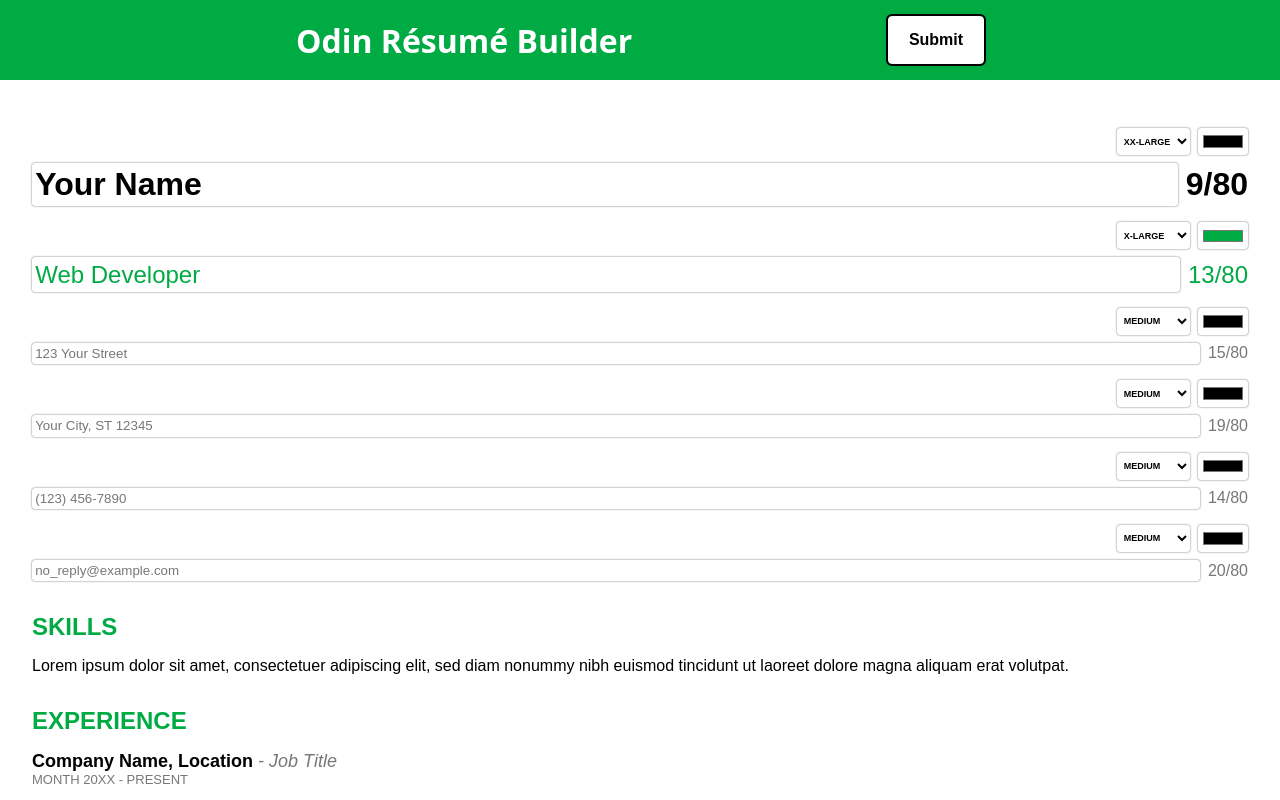
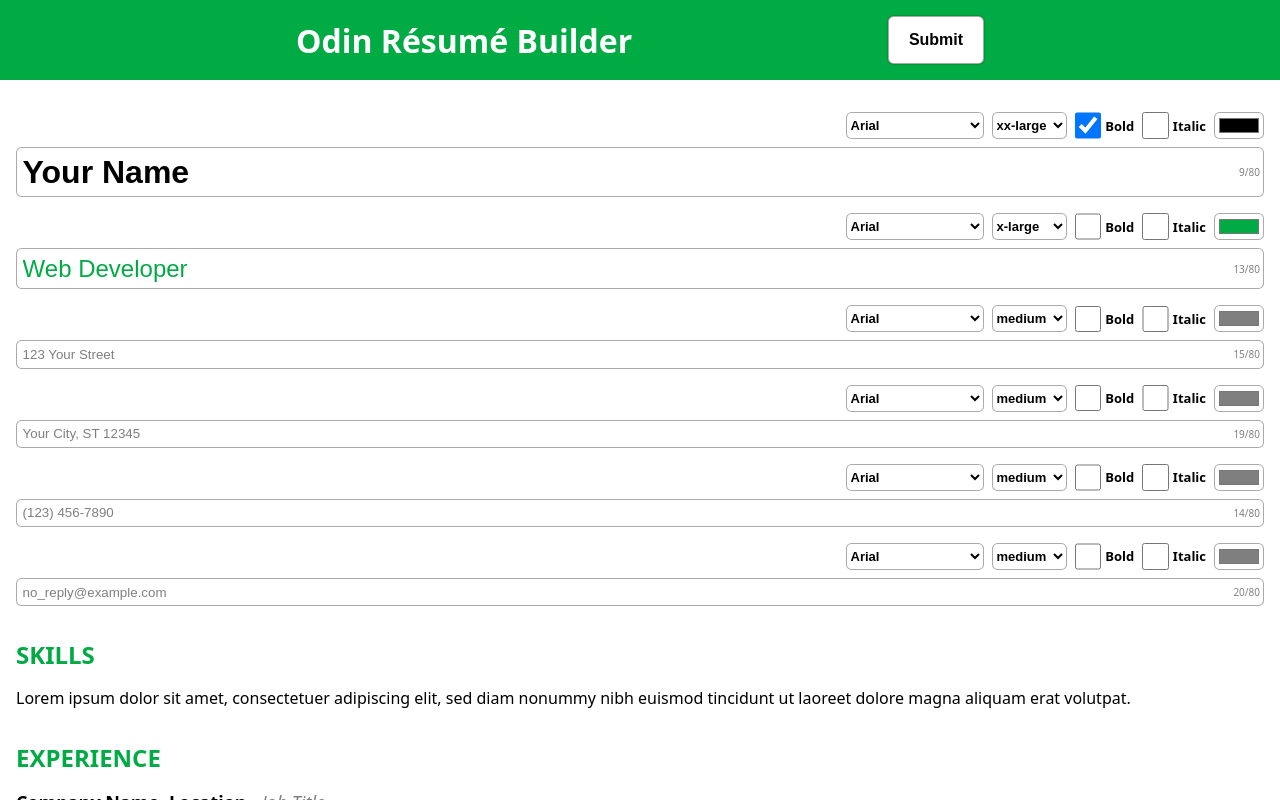
Before and after one commit to hussein-m-kandil/odin-resume-builder, a React (Vite) app: page / in a window 1280 px wide. Both pictures are taken after a click on the button "Edit". Shown: the top 800 px of the page. Built offline with nearby package versions, Linux system fonts and the light colour scheme.

Commit message:
Refactor the app & Add more entry style-controls

```diff
--- a/src/App.jsx
+++ b/src/App.jsx
@@ -1,6 +1,4 @@
 import { Fragment, useState } from "react";
-import Header from "./components/Header";
-import Button from "./components/Button";
 import { initialData } from "./data/initialData";
 
 function Select({ options, ...props }) {
@@ -8,20 +6,53 @@ function Select({ options, ...props }) {
     <select {...props}>
       {options.map((o, i) => (
         <option key={o} value={i} style={props.style}>
-          {o.toUpperCase()}
+          {o}
         </option>
       ))}
     </select>
   );
 }
 
-function StyleController({
+function Checkbox({
   id,
-  fontSizeValue,
-  onChangeFontSize,
-  colorValue,
-  onChangeColor,
+  labelText,
+  labelStyle,
+  checkboxStyle,
+  checked,
+  onChange,
+  checkboxBeforeLabel = true,
 }) {
+  return (
+    <label htmlFor={id} style={labelStyle}>
+      {!checkboxBeforeLabel && labelText}
+      <input
+        id={id}
+        type="checkbox"
+        checked={checked}
+        onChange={onChange}
+        style={checkboxStyle}
+      />
+      {checkboxBeforeLabel && labelText}
+    </label>
+  );
+}
+
+function StyleController({ id, styleObject, onStyleChange }) {
+  const FONT_FAMILIES = [
+    "sans-serif",
+    "Arial",
+    "Helvetica",
+    "Verdana",
+    "serif",
+    "Tahoma",
+    "Trebuchet MS",
+    "Times New Roman",
+    "Georgia",
+    "Garamond",
+    "monospace",
+    "Courier New",
+    "cursive",
+  ];
   const FONT_SIZES = [
     "xx-small",
     "x-small",
@@ -31,34 +62,105 @@ function StyleController({
     "x-large",
     "xx-large",
   ];
-  const defaultFontSize = FONT_SIZES.indexOf(fontSizeValue ?? "medium");
+  const defaultFontFamily = FONT_FAMILIES.indexOf(
+    styleObject.fontFamily || "Arial"
+  );
+  const defaultFontSize = FONT_SIZES.indexOf(styleObject.fontSize || "medium");
+  const containerStyle = {
+    marginTop: "1rem",
+    display: "flex",
+    flex: "1",
+    gap: "0.5rem",
+    flexWrap: "wrap",
+    justifyContent: "end",
+  };
+  const commonStyle = { fontSize: "small", fontWeight: "bold" };
+  const checkboxStylesProps = {
+    labelStyle: {
+      ...commonStyle,
+      display: "flex",
+      alignItems: "center",
+    },
+    checkboxStyle: {
+      height: "2em",
+      width: "2em",
+      marginTop: "0",
+      marginLeft: "0",
+      marginBottom: "0",
+      marginRight: "0.25rem",
+    },
+  };
+
+  const handleChangeFontFamily = (e) => {
+    onStyleChange({
+      ...styleObject,
+      fontFamily: FONT_FAMILIES[e.target.value],
+    });
+  };
+
+  const handleChangeFontSize = (e) => {
+    onStyleChange({ ...styleObject, fontSize: FONT_SIZES[e.target.value] });
+  };
+
+  const handleChangeBoldFont = (e) => {
+    onStyleChange({
+      ...styleObject,
+      fontWeight: e.target.checked ? "bold" : "normal",
+    });
+  };
+
+  const handleChangeItalicFont = (e) => {
+    onStyleChange({
+      ...styleObject,
+      fontStyle: e.target.checked ? "italic" : "normal",
+    });
+  };
+
+  const handleChangeColor = (e) => {
+    onStyleChange({ ...styleObject, color: e.target.value });
+  };
+
   return (
-    <div
-      style={{
-        marginTop: "1rem",
-        display: "flex",
-        flexWrap: "wrap",
-        gap: "0.5rem",
-        justifyContent: "flex-end",
-      }}
-    >
+    <div style={containerStyle}>
+      <Select
+        id={`${id}-ff-control`}
+        value={defaultFontFamily}
+        onChange={handleChangeFontFamily}
+        style={commonStyle}
+        options={FONT_FAMILIES}
+      />
       <Select
         id={`${id}-fs-control`}
         value={defaultFontSize}
-        onChange={(e) => onChangeFontSize(FONT_SIZES[e.target.value])}
-        style={{ fontSize: "xx-small", fontWeight: "bold" }}
+        onChange={handleChangeFontSize}
+        style={commonStyle}
         options={FONT_SIZES}
       />
+      <Checkbox
+        id={`${id}-bold-control`}
+        labelText={"Bold"}
+        {...checkboxStylesProps}
+        checked={styleObject.fontWeight === "bold"}
+        onChange={handleChangeBoldFont}
+      />
+      <Checkbox
+        id={`${id}-italic-control`}
+        labelText={"Italic"}
+        {...checkboxStylesProps}
+        checked={styleObject.fontStyle === "italic"}
+        onChange={handleChangeItalicFont}
+      />
       <input
+        id={`${id}-c-control`}
         type="color"
-        value={colorValue ?? ""}
-        onChange={(e) => onChangeColor(e.target.value)}
+        value={styleObject.color || "#000000"}
+        onChange={handleChangeColor}
       />
     </div>
   );
 }
 
-function Line({ id, initialText, initialStyle, editMode = false }) {
+function Line({ id, initialText, initialStyle, appColors, editMode = false }) {
   const MAX_LENGTH = 80;
 
   const [text, setText] = useState(initialText);
@@ -69,28 +171,21 @@ function Line({ id, initialText, initialStyle, editMode = false }) {
     setText((t) => (lenIsOk ? e.target.value : t));
   };
 
-  const handleChangeFontSize = (fs) => {
-    setStyle((s) => ({ ...s, fontSize: fs }));
-  };
-
-  const handleChangeColor = (c) => {
-    setStyle((s) => ({ ...s, color: c }));
-  };
-
   return editMode ? (
     <>
       <StyleController
         id={id}
-        fontSizeValue={style.fontSize}
-        onChangeFontSize={handleChangeFontSize}
-        colorValue={style.color}
-        onChangeColor={handleChangeColor}
+        styleObject={style}
+        onStyleChange={(newStyle) => {
+          setStyle((recentStyle) => ({ ...recentStyle, ...newStyle }));
+        }}
       />
       <div
         style={{
           margin: "0.5rem 0",
           display: "flex",
           alignItems: "center",
+          position: "relative",
         }}
       >
         <input
@@ -99,9 +194,17 @@ function Line({ id, initialText, initialStyle, editMode = false }) {
           maxLength={80}
           value={text}
           onChange={handleChangeInput}
-          style={{ ...style, width: "100%" }}
+          style={{ ...style, width: "100%", paddingRight: "2rem" }}
         />
-        <span style={{ ...style, marginLeft: "0.5rem" }}>
+        <span
+          style={{
+            marginLeft: "0.5rem",
+            fontSize: "x-small",
+            position: "absolute",
+            right: "0.25rem",
+            color: appColors.mid,
+          }}
+        >
           {`${text.length}/${MAX_LENGTH}`}
         </span>
       </div>
@@ -181,12 +284,49 @@ function List({ appColors, initialListItems, ordered = false }) {
   return ordered ? <ol>{jsxListItems}</ol> : <ul>{jsxListItems}</ul>;
 }
 
+function Header({ children, appColors }) {
+  return (
+    <div
+      className="header"
+      style={{
+        backgroundColor: appColors.accent,
+        position: "sticky",
+        zIndex: "1000",
+        width: "100%",
+        top: "0",
+      }}
+    >
+      <div
+        style={{
+          maxWidth: "720px",
+          margin: "0 auto",
+          padding: "1rem",
+          display: "flex",
+          justifyContent: "space-between",
+          alignItems: "center",
+          flex: "1",
+        }}
+      >
+        <h1
+          style={{
+            color: appColors.light,
+            margin: "0",
+          }}
+        >
+          Odin Résumé Builder
+        </h1>
+        {children}
+      </div>
+    </div>
+  );
+}
+
 function App() {
   const APP_COLORS = {
     accent: "#00ab44",
-    light: "#fff",
-    mid: "#777",
-    dark: "#000",
+    light: "#ffffff",
+    mid: "#7f7f7f",
+    dark: "#000000",
   };
 
   const [editMode, setEditMode] = useState(false);
@@ -203,21 +343,28 @@ function App() {
   });
 
   return (
-    <div>
+    <>
       <Header appColors={APP_COLORS}>
-        <Button
-          appColors={APP_COLORS}
-          className={"edit-btn"}
+        <button
+          type="button"
+          className="edit-btn"
           onClick={handleTogglingEditMode}
+          style={{
+            width: "6rem",
+            height: "3rem",
+            color: APP_COLORS.dark,
+            backgroundColor: APP_COLORS.light,
+          }}
         >
           {editMode ? "Submit" : "Edit"}
-        </Button>
+        </button>
       </Header>
-      <div className="resume-content">
+      <div style={{ padding: "1rem" }}>
         <Line
           {...getCommonEntryProps()}
           initialText={initialData.name}
           initialStyle={{
+            fontFamily: "Arial",
             fontSize: "xx-large",
             fontWeight: "bold",
           }}
@@ -226,6 +373,7 @@ function App() {
           {...getCommonEntryProps()}
           initialText={initialData.title}
           initialStyle={{
+            fontFamily: "Arial",
             fontSize: "x-large",
             color: APP_COLORS.accent,
           }}
@@ -235,7 +383,7 @@ function App() {
             {...getCommonEntryProps()}
             key={entry}
             initialText={entry}
-            initialStyle={{ color: APP_COLORS.mid }}
+            initialStyle={{ fontFamily: "Arial", color: APP_COLORS.mid }}
           />
         ))}
         <Head {...getCommonEntryProps()} initialText={"SKILLS"} />
@@ -281,7 +429,7 @@ function App() {
           initialListItems={initialData.awards}
         />
       </div>
-    </div>
+    </>
   );
 }
 
--- a/src/components/Button/Button.css
+++ /dev/null
@@ -1,32 +0,0 @@
-.btn {
-  -webkit-tap-highlight-color: transparent;
-  -webkit-appearance: none;
-  appearance: none;
-  outline: none;
-  border: none;
-  border-radius: 0.25rem;
-  padding: 0.5rem 1rem;
-  aspect-ratio: 3/2;
-  font-size: medium;
-  font-weight: bold;
-  transition: transform 150ms;
-  box-shadow: 0 0 5px 0 #0003;
-}
-
-.btn:hover {
-  transform: scale(1.1);
-}
-
-.btn:focus {
-  outline: 2px solid #000;
-}
-
-.btn:active {
-  filter: invert();
-}
-
-@media (prefers-reduced-motion) {
-  .btn {
-    transition: none;
-  }
-}
--- a/src/components/Button/Button.jsx
+++ /dev/null
@@ -1,19 +0,0 @@
-import "./Button.css";
-
-function Button({ children, className, appColors, onClick }) {
-  return (
-    <button
-      type="button"
-      className={`btn ${className}`}
-      onClick={onClick}
-      style={{
-        color: appColors.dark,
-        backgroundColor: appColors.light,
-      }}
-    >
-      {children}
-    </button>
-  );
-}
-
-export default Button;
--- a/src/components/Button/index.js
+++ /dev/null
@@ -1 +0,0 @@
-export { default } from "./Button";
--- a/src/components/Header/Header.css
+++ /dev/null
@@ -1,19 +0,0 @@
-.header {
-  position: sticky;
-  width: 100%;
-  top: 0;
-}
-
-.header-content {
-  max-width: 720px;
-  margin: 0 auto;
-  padding: 1rem;
-  display: flex;
-  justify-content: space-between;
-  align-items: center;
-  flex: 1;
-}
-
-.header-title {
-  margin: 0;
-}
--- a/src/components/Header/Header.jsx
+++ /dev/null
@@ -1,16 +0,0 @@
-import "./Header.css";
-
-function Header({ children, appColors }) {
-  return (
-    <div className="header" style={{ backgroundColor: appColors.accent }}>
-      <div className="header-content">
-        <h1 className="header-title" style={{ color: appColors.light }}>
-          Odin Résumé Builder
-        </h1>
-        {children}
-      </div>
-    </div>
-  );
-}
-
-export default Header;
--- a/src/components/Header/index.js
+++ /dev/null
@@ -1 +0,0 @@
-export { default } from "./Header";
--- a/src/index.css
+++ b/src/index.css
@@ -15,68 +15,50 @@ body {
   margin: 0;
 }
 
-.resume-content {
-  font-family: Arial, Helvetica, sans-serif;
-  padding: 2rem;
-}
-
-.edit-btn {
-  width: 6rem;
-  height: 3rem;
-}
-
-input,
-select {
-  border: none;
-  border-radius: 0.2rem;
-  padding: 0.2rem;
-  box-shadow: 0 0 2px 0 #000a;
+textarea,
+button,
+select,
+input {
+  outline: none;
+  border: 1px solid #0005;
+  border-radius: 0.35rem;
   background-color: #fff;
 }
 
+textarea:focus,
+button:focus,
 select:focus,
 input:focus {
-  outline: 1px solid #0007;
+  box-shadow: 0 0 2px 0 #0007;
 }
 
-/* Generic styles  */
-
-.fs-xx-large {
-  font-size: xx-large;
+button,
+input[type="text"] {
+  padding: 0.35rem;
 }
 
-.fs-x-large {
-  font-size: x-large;
+button {
+  -webkit-tap-highlight-color: transparent;
+  -webkit-appearance: none;
+  appearance: none;
+  font-size: medium;
+  font-weight: bold;
+  padding: 0.5rem 1rem;
+  transition: transform 150ms;
 }
 
-.fs-large {
-  font-size: large;
+button:active {
+  filter: invert();
 }
 
-.fs-xx-small {
-  font-size: xx-small;
+@media (pointer: fine) {
+  button:hover {
+    transform: scale(1.1);
+  }
 }
 
-.fs-x-small {
-  font-size: x-small;
+@media (prefers-reduced-motion) {
+  button {
+    transition: none;
+  }
 }
-
-.fs-small {
-  font-size: small;
-}
-
-.fw-bold {
-  font-weight: bold;
-}
-
-.fw-light {
-  font-weight: lighter;
-}
-
-.fw-normal {
-  font-weight: normal;
-}
-
-.fs-italic {
-  font-style: italic;
-}
```
